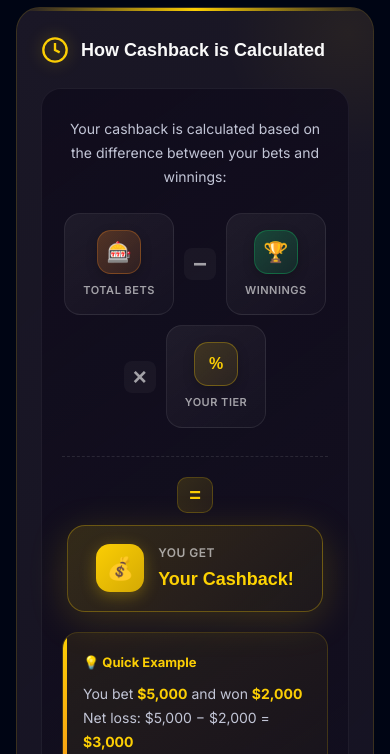
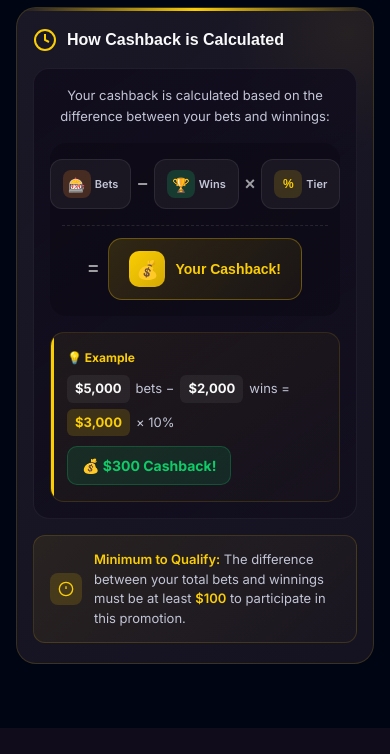
Before and after one commit to larooshlady-cyber/mybc-leaderboard-preview, a plain HTML site: page cashback.html in a window 390 px wide. Shown: the part 1590-2344 px from the top of the page. Drawn offline with Linux system fonts and the light colour scheme; a web font is replaced by a local one.

Commit message:
Compact and fix formula layout in cashback page
- Fixed broken formula layout where tier was on separate row
- Made formula display compact with inline equation style
- Reduced padding and spacing throughout
- Simplified example calculation to single line
- Made all elements more mobile-friendly
- Reduced overall section heights for better UX

Co-Authored-By: Claude Opus 4.5 <noreply@anthropic.com>

```diff
--- a/cashback.html
+++ b/cashback.html
@@ -833,9 +833,9 @@
         .how-card {
             position: relative;
             background: linear-gradient(135deg, var(--elevation) 0%, rgba(26, 23, 38, 0.8) 100%);
-            border-radius: 24px;
+            border-radius: 20px;
             border: 1px solid rgba(251, 206, 4, 0.15);
-            padding: 28px 24px;
+            padding: 20px 16px;
             overflow: hidden;
         }
 
@@ -865,209 +865,155 @@
             z-index: 1;
             font-family: 'Gilroy', sans-serif;
             font-weight: 700;
-            font-size: 18px;
+            font-size: 16px;
             color: var(--text-primary);
-            margin-bottom: 24px;
-            display: flex;
-            align-items: center;
-            gap: 12px;
+            margin-bottom: 16px;
+            display: flex;
+            align-items: center;
+            gap: 10px;
         }
 
         .how-icon {
-            width: 28px;
-            height: 28px;
+            width: 24px;
+            height: 24px;
             color: var(--primary);
-            filter: drop-shadow(0 0 8px var(--primary-glow));
         }
 
         .formula-box {
             position: relative;
             z-index: 1;
             background: linear-gradient(145deg, rgba(16, 12, 28, 0.9) 0%, rgba(16, 12, 28, 0.6) 100%);
-            border-radius: 20px;
-            padding: 28px 20px;
-            margin-bottom: 20px;
+            border-radius: 16px;
+            padding: 16px;
+            margin-bottom: 16px;
             border: 1px solid rgba(255, 255, 255, 0.06);
         }
 
         .formula-text {
-            font-size: 14px;
-            line-height: 1.7;
+            font-size: 13px;
+            line-height: 1.6;
             color: var(--text-secondary);
-            margin-bottom: 24px;
+            margin-bottom: 16px;
             text-align: center;
         }
 
-        /* Friendly Formula Display - Premium */
+        /* Compact Formula Display */
         .formula-visual {
             display: flex;
             flex-direction: column;
             gap: 16px;
             align-items: center;
-        }
-
-        .formula-row {
+            padding: 16px 12px;
+            background: rgba(0, 0, 0, 0.2);
+            border-radius: 16px;
+        }
+
+        .formula-equation {
+            display: flex;
+            align-items: center;
+            justify-content: center;
+            gap: 6px;
+            flex-wrap: nowrap;
+            width: 100%;
+        }
+
+        .formula-part {
+            display: flex;
+            align-items: center;
+            gap: 4px;
+            padding: 10px 12px;
+            background: rgba(255, 255, 255, 0.05);
+            border-radius: 12px;
+            border: 1px solid rgba(255, 255, 255, 0.08);
+        }
+
+        .formula-part-icon {
+            width: 28px;
+            height: 28px;
+            border-radius: 8px;
+            display: flex;
+            align-items: center;
+            justify-content: center;
+            font-size: 14px;
+        }
+
+        .formula-part-icon.bets {
+            background: rgba(245, 132, 31, 0.2);
+        }
+
+        .formula-part-icon.wins {
+            background: rgba(14, 204, 104, 0.2);
+        }
+
+        .formula-part-icon.percent {
+            background: var(--primary-dim);
+            font-family: 'Gilroy', sans-serif;
+            font-weight: 800;
+            font-size: 12px;
+            color: var(--primary);
+        }
+
+        .formula-part-text {
+            font-size: 11px;
+            font-weight: 600;
+            color: var(--text-secondary);
+            white-space: nowrap;
+        }
+
+        .formula-op {
+            font-family: 'Gilroy', sans-serif;
+            font-weight: 700;
+            font-size: 18px;
+            color: var(--text-muted);
+            flex-shrink: 0;
+        }
+
+        .formula-result-row {
             display: flex;
             align-items: center;
             justify-content: center;
             gap: 10px;
-            flex-wrap: wrap;
-        }
-
-        .formula-item {
-            display: flex;
-            flex-direction: column;
-            align-items: center;
-            gap: 8px;
-            padding: 16px 18px;
-            background: linear-gradient(145deg, rgba(255, 255, 255, 0.06) 0%, rgba(255, 255, 255, 0.02) 100%);
-            border-radius: 16px;
-            border: 1px solid rgba(255, 255, 255, 0.08);
-            min-width: 85px;
-            transition: all 0.3s ease;
-        }
-
-        .formula-item:hover {
-            transform: translateY(-3px);
-            border-color: rgba(251, 206, 4, 0.3);
-            box-shadow: 0 8px 24px rgba(0, 0, 0, 0.3);
-        }
-
-        .formula-item-icon {
-            width: 44px;
-            height: 44px;
+            width: 100%;
+            padding-top: 12px;
+            border-top: 1px dashed rgba(255, 255, 255, 0.1);
+        }
+
+        .formula-result {
+            display: flex;
+            align-items: center;
+            gap: 10px;
+            padding: 12px 20px;
+            background: linear-gradient(135deg, rgba(251, 206, 4, 0.15) 0%, rgba(251, 206, 4, 0.05) 100%);
             border-radius: 14px;
+            border: 1px solid rgba(251, 206, 4, 0.3);
+        }
+
+        .formula-result-icon {
+            width: 36px;
+            height: 36px;
+            background: linear-gradient(135deg, var(--primary) 0%, #d4a904 100%);
+            border-radius: 10px;
             display: flex;
             align-items: center;
             justify-content: center;
-            font-size: 20px;
-            box-shadow: 0 4px 12px rgba(0, 0, 0, 0.2);
-        }
-
-        .formula-item-icon.bets {
-            background: linear-gradient(135deg, rgba(245, 132, 31, 0.25) 0%, rgba(245, 132, 31, 0.1) 100%);
-            border: 1px solid rgba(245, 132, 31, 0.3);
-        }
-
-        .formula-item-icon.wins {
-            background: linear-gradient(135deg, rgba(14, 204, 104, 0.25) 0%, rgba(14, 204, 104, 0.1) 100%);
-            border: 1px solid rgba(14, 204, 104, 0.3);
-        }
-
-        .formula-item-icon.percent {
-            background: linear-gradient(135deg, var(--primary-dim) 0%, rgba(251, 206, 4, 0.08) 100%);
-            border: 1px solid rgba(251, 206, 4, 0.3);
-            font-family: 'Gilroy', sans-serif;
-            font-weight: 800;
-            font-size: 16px;
-            color: var(--primary);
-        }
-
-        .formula-item-label {
-            font-size: 11px;
-            font-weight: 600;
-            color: var(--text-muted);
-            text-transform: uppercase;
-            letter-spacing: 0.5px;
-            text-align: center;
-        }
-
-        .formula-operator {
+            font-size: 18px;
+        }
+
+        .formula-result-text {
             font-family: 'Gilroy', sans-serif;
             font-weight: 700;
-            font-size: 24px;
-            color: var(--text-muted);
-            width: 32px;
-            height: 32px;
-            display: flex;
-            align-items: center;
-            justify-content: center;
-            background: rgba(255, 255, 255, 0.04);
-            border-radius: 8px;
-        }
-
-        .formula-equals {
-            width: 100%;
-            display: flex;
-            flex-direction: column;
-            align-items: center;
-            gap: 12px;
-            margin-top: 12px;
-            padding-top: 20px;
-            border-top: 1px dashed rgba(255, 255, 255, 0.1);
-        }
-
-        .formula-equals .formula-operator {
-            background: linear-gradient(135deg, var(--primary-dim) 0%, rgba(251, 206, 4, 0.08) 100%);
+            font-size: 14px;
             color: var(--primary);
-            font-size: 20px;
-            width: 36px;
-            height: 36px;
-            border-radius: 10px;
-            border: 1px solid rgba(251, 206, 4, 0.2);
-        }
-
-        .formula-result {
-            display: flex;
-            align-items: center;
-            gap: 14px;
-            padding: 18px 28px;
-            background: linear-gradient(135deg, rgba(251, 206, 4, 0.15) 0%, rgba(251, 206, 4, 0.05) 100%);
-            border-radius: 18px;
-            border: 1px solid rgba(251, 206, 4, 0.3);
-            box-shadow: 0 8px 32px rgba(251, 206, 4, 0.1);
-            animation: resultGlow 3s ease-in-out infinite;
-        }
-
-        @keyframes resultGlow {
-            0%, 100% { box-shadow: 0 8px 32px rgba(251, 206, 4, 0.1); }
-            50% { box-shadow: 0 8px 40px rgba(251, 206, 4, 0.2); }
-        }
-
-        .formula-result-icon {
-            width: 48px;
-            height: 48px;
-            background: linear-gradient(135deg, var(--primary) 0%, #d4a904 100%);
-            border-radius: 14px;
-            display: flex;
-            align-items: center;
-            justify-content: center;
-            font-size: 22px;
-            box-shadow: 0 4px 16px rgba(251, 206, 4, 0.3);
-        }
-
-        .formula-result-text {
-            display: flex;
-            flex-direction: column;
-            gap: 4px;
-        }
-
-        .formula-result-label {
-            font-size: 12px;
-            font-weight: 600;
-            color: var(--text-muted);
-            text-transform: uppercase;
-            letter-spacing: 0.5px;
-        }
-
-        .formula-result-value {
-            font-family: 'Gilroy', sans-serif;
-            font-weight: 800;
-            font-size: 18px;
-            background: linear-gradient(135deg, var(--primary) 0%, #ffd700 100%);
-            -webkit-background-clip: text;
-            -webkit-text-fill-color: transparent;
-            background-clip: text;
-        }
-
-        /* Example calculation - Premium */
+        }
+
+        /* Example calculation - Compact */
         .formula-example {
             position: relative;
-            margin-top: 20px;
-            padding: 20px;
-            background: linear-gradient(145deg, rgba(251, 206, 4, 0.08) 0%, rgba(251, 206, 4, 0.02) 100%);
-            border-radius: 16px;
-            border: 1px solid rgba(251, 206, 4, 0.15);
+            margin-top: 16px;
+            padding: 16px;
+            background: linear-gradient(145deg, rgba(251, 206, 4, 0.06) 0%, rgba(251, 206, 4, 0.02) 100%);
+            border-radius: 14px;
+            border: 1px solid rgba(251, 206, 4, 0.12);
             overflow: hidden;
         }
 
@@ -1076,62 +1022,71 @@
             position: absolute;
             top: 0;
             left: 0;
-            width: 4px;
+            width: 3px;
             height: 100%;
-            background: linear-gradient(180deg, var(--primary) 0%, var(--orange) 100%);
+            background: var(--primary);
         }
 
         .formula-example-title {
-            font-size: 13px;
+            font-size: 12px;
             font-weight: 700;
             color: var(--primary);
-            margin-bottom: 10px;
-            display: flex;
-            align-items: center;
-            gap: 8px;
-        }
-
-        .formula-example-text {
-            font-size: 14px;
+            margin-bottom: 8px;
+        }
+
+        .formula-example-calc {
+            display: flex;
+            flex-wrap: wrap;
+            align-items: center;
+            gap: 6px;
+            font-size: 13px;
             color: var(--text-secondary);
-            line-height: 1.7;
-        }
-
-        .formula-example-text strong {
+        }
+
+        .formula-example-calc .val {
+            font-weight: 700;
+            color: var(--text-primary);
+            padding: 4px 8px;
+            background: rgba(255, 255, 255, 0.06);
+            border-radius: 6px;
+        }
+
+        .formula-example-calc .val.highlight {
             color: var(--primary);
-            font-weight: 700;
+            background: var(--primary-dim);
         }
 
         .formula-example-result {
-            display: inline-block;
+            display: inline-flex;
+            align-items: center;
+            gap: 6px;
             margin-top: 10px;
-            padding: 8px 16px;
-            background: rgba(14, 204, 104, 0.15);
-            border: 1px solid rgba(14, 204, 104, 0.3);
+            padding: 8px 14px;
+            background: rgba(14, 204, 104, 0.12);
+            border: 1px solid rgba(14, 204, 104, 0.25);
             border-radius: 10px;
             color: var(--green);
             font-weight: 700;
-            font-size: 15px;
+            font-size: 14px;
         }
 
         .requirement-box {
             position: relative;
             z-index: 1;
             display: flex;
-            align-items: flex-start;
-            gap: 14px;
-            padding: 18px 20px;
-            background: linear-gradient(135deg, rgba(251, 206, 4, 0.1) 0%, rgba(251, 206, 4, 0.03) 100%);
-            border-radius: 16px;
-            border: 1px solid rgba(251, 206, 4, 0.2);
+            align-items: center;
+            gap: 12px;
+            padding: 14px 16px;
+            background: linear-gradient(135deg, rgba(251, 206, 4, 0.08) 0%, rgba(251, 206, 4, 0.02) 100%);
+            border-radius: 12px;
+            border: 1px solid rgba(251, 206, 4, 0.15);
         }
 
         .requirement-icon-wrapper {
-            width: 36px;
-            height: 36px;
+            width: 32px;
+            height: 32px;
             background: var(--primary-dim);
-            border: 1px solid rgba(251, 206, 4, 0.25);
-            border-radius: 10px;
+            border-radius: 8px;
             display: flex;
             align-items: center;
             justify-content: center;
@@ -1139,20 +1094,20 @@
         }
 
         .requirement-icon {
-            width: 20px;
-            height: 20px;
+            width: 16px;
+            height: 16px;
             color: var(--primary);
         }
 
         .requirement-text {
-            font-size: 14px;
-            line-height: 1.7;
+            font-size: 13px;
+            line-height: 1.5;
             color: var(--text-secondary);
         }
 
         .requirement-text strong {
             color: var(--primary);
-            font-weight: 700;
+            font-weight: 600;
         }
 
         /* Steps Section */
@@ -1567,45 +1522,40 @@
                         Your cashback is calculated based on the difference between your bets and winnings:
                     </p>
 
-                    <!-- Visual Formula -->
+                    <!-- Visual Formula - Compact -->
                     <div class="formula-visual">
-                        <div class="formula-row">
-                            <div class="formula-item">
-                                <div class="formula-item-icon bets">🎰</div>
-                                <span class="formula-item-label">Total Bets</span>
+                        <div class="formula-equation">
+                            <div class="formula-part">
+                                <div class="formula-part-icon bets">🎰</div>
+                                <span class="formula-part-text">Bets</span>
                             </div>
-                            <span class="formula-operator">−</span>
-                            <div class="formula-item">
-                                <div class="formula-item-icon wins">🏆</div>
-                                <span class="formula-item-label">Winnings</span>
+                            <span class="formula-op">−</span>
+                            <div class="formula-part">
+                                <div class="formula-part-icon wins">🏆</div>
+                                <span class="formula-part-text">Wins</span>
                             </div>
-                            <span class="formula-operator">×</span>
-                            <div class="formula-item">
-                                <div class="formula-item-icon percent">%</div>
-                                <span class="formula-item-label">Your Tier</span>
+                            <span class="formula-op">×</span>
+                            <div class="formula-part">
+                                <div class="formula-part-icon percent">%</div>
+                                <span class="formula-part-text">Tier</span>
                             </div>
                         </div>
-                        <div class="formula-equals">
-                            <span class="formula-operator">=</span>
+                        <div class="formula-result-row">
+                            <span class="formula-op">=</span>
                             <div class="formula-result">
                                 <div class="formula-result-icon">💰</div>
-                                <div class="formula-result-text">
-                                    <span class="formula-result-label">You Get</span>
-                                    <span class="formula-result-value">Your Cashback!</span>
-                                </div>
+                                <span class="formula-result-text">Your Cashback!</span>
                             </div>
                         </div>
                     </div>
 
                     <!-- Example -->
                     <div class="formula-example">
-                        <div class="formula-example-title">💡 Quick Example</div>
-                        <p class="formula-example-text">
-                            You bet <strong>$5,000</strong> and won <strong>$2,000</strong><br>
-                            Net loss: $5,000 − $2,000 = <strong>$3,000</strong><br>
-                            At 10% tier: $3,000 × 10%
-                        </p>
-                        <span class="formula-example-result">= $300 Cashback! 🎉</span>
+                        <div class="formula-example-title">💡 Example</div>
+                        <div class="formula-example-calc">
+                            <span class="val">$5,000</span> bets − <span class="val">$2,000</span> wins = <span class="val highlight">$3,000</span> × 10%
+                        </div>
+                        <span class="formula-example-result">💰 $300 Cashback!</span>
                     </div>
                 </div>
                 <div class="requirement-box">
```
